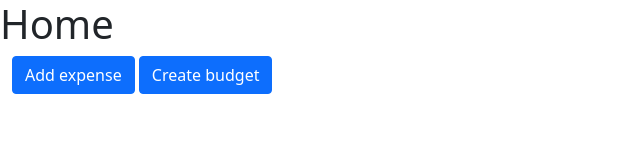
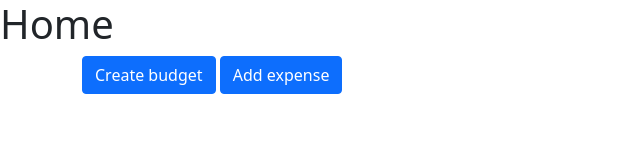
Before and after one commit to iqbalw/team_passionfruit, a website: page dashboard.html in a window 1280 px wide. Shown: the whole page, without its empty margins (0-640 px from the left). Drawn offline with nearby package versions, Linux system fonts and the light colour scheme.

Commit message:
Add more styling to buttons

```diff
--- a/dashboard.html
+++ b/dashboard.html
@@ -12,11 +12,13 @@
   </h1>
   <div class="navigation">
   </div>
-  <div class="container-fluid">
-    <button type="button" class="btn btn-primary">Add expense</button>
-    <button type="button" class="btn btn-primary">Create budget</button>
-    <div class="pie-chart"></div>
-    <div class="expenses"></div>
+  <div class="container">
+    <div class="row">
+      <div class="col-sm">
+        <button type="button" class="btn btn-primary">Create budget</button>
+        <button type="button" class="btn btn-primary">Add expense</button>
+      </div>
+    </div>
   </div>
 </body>
 
```
